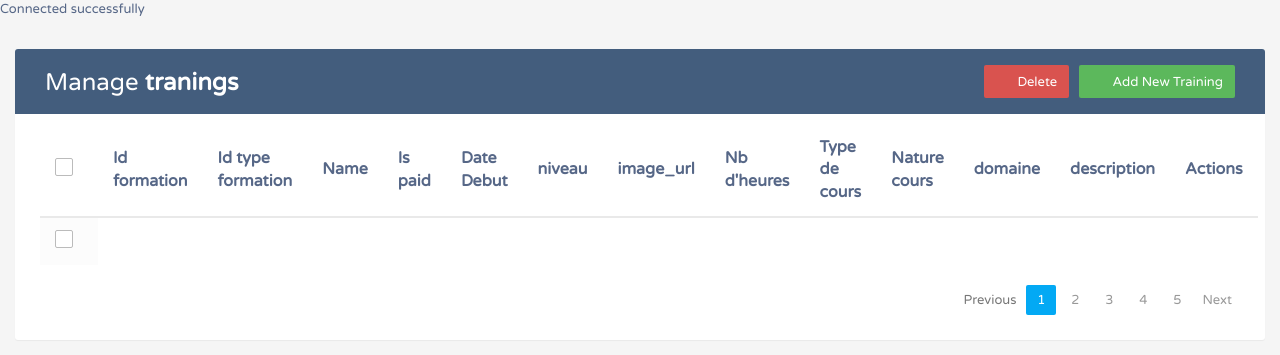
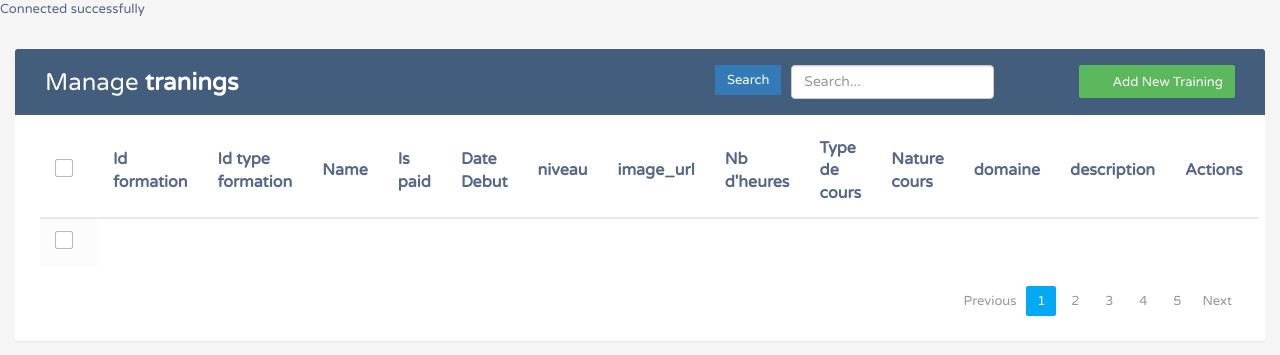
Before and after one commit to celestial-unit/Projet_web_2A_societe, a PHP site: page /newcrudview.php in a window 1280 px wide. Shown: the top 355 px of the page. Run offline with PHP 8.4, Linux system fonts and the light colour scheme; data that the repository does not hold is empty.

Commit message:
recherche

```diff
--- a/views/newcrudview.php
+++ b/views/newcrudview.php
@@ -12,7 +12,16 @@ $tab=$fc->afficherFormation();
 <link rel='stylesheet' href='https://fonts.googleapis.com/icon?family=Material+Icons'>
 <link rel='stylesheet' href='https://maxcdn.bootstrapcdn.com/font-awesome/4.7.0/css/font-awesome.min.css'>
 <link rel='stylesheet' href='https://maxcdn.bootstrapcdn.com/bootstrap/3.3.7/css/bootstrap.min.css'><link rel="stylesheet" href="./newstyle.css">
+<style>
+  #searchButton {
+  float: left;
+  margin-left: 60px;
+}
 
+#searchInput {
+  margin-left: 10px;
+}
+  </style>
 </head>
 <body>
 <!-- partial:index.partial.html -->
@@ -27,7 +36,10 @@ $tab=$fc->afficherFormation();
         <a href="addformation.php" class="btn btn-success" target="_blank">
     <i class="material-icons">&#xE147;</i> <span>Add New Training</span>
 </a>
-          <a href="supprimerformation.php" class="btn btn-danger" data-toggle="modal"><i class="material-icons">&#xE15C;</i> <span>Delete</span></a>
+<div class="search form-inline">
+  <input type="text" id="searchInput" placeholder="Search..." class="form-control">
+  <button id="searchButton" class="btn btn-primary">Search</button>
+</div>
         </div>
       </div>
     </div>
@@ -104,7 +116,7 @@ $tab=$fc->afficherFormation();
     </table>
     <div class="clearfix">
       <ul class="pagination">
-        <li class="page-item disabled"><a href="#">Previous</a></li>
+        <li class="page-item "><a href="#">Previous</a></li>
         <li class="page-item"><a href="#" class="page-link">1</a></li>
         <li class="page-item"><a href="#" class="page-link">2</a></li>
         <li class="page-item active"><a href="#" class="page-link">3</a></li>
@@ -115,35 +127,13 @@ $tab=$fc->afficherFormation();
     </div>
   </div>
 </div>
-<!-- Edit Modal HTML -->
 
-<!-- Edit Modal HTML -->
-<!-- Delete Modal HTML -->
-<div id="deleteEmployeeModal" class="modal fade">
-  <div class="modal-dialog">
-    <div class="modal-content">
-      <form>
-        <div class="modal-header">
-          <h4 class="modal-title">Delete Employee</h4>
-          <button type="button" class="close" data-dismiss="modal" aria-hidden="true">&times;</button>
-        </div>
-        <div class="modal-body">
-          <p>Are you sure you want to delete these Records?</p>
-          <p class="text-warning"><small>This action cannot be undone.</small></p>
-        </div>
-        <div class="modal-footer">
-          <input type="button" class="btn btn-default" data-dismiss="modal" value="Cancel">
-          <input type="submit" class="btn btn-danger" value="Delete">
-        </div>
-      </form>
-    </div>
-  </div>
-</div>
+
 <!-- partial -->
   <script src='https://ajax.googleapis.com/ajax/libs/jquery/1.12.4/jquery.min.js'></script>
 <script src='https://maxcdn.bootstrapcdn.com/bootstrap/3.3.7/js/bootstrap.min.js'></script><script  src="./scriptnew.js"></script>
 <script>
-$(document).ready(function(){
+$(document).ready(function() {
   var elementsParPage = 4;
   var totalElements = $(".table tbody tr").length;
   var totalPages = Math.ceil(totalElements / elementsParPage);
@@ -179,9 +169,32 @@ $(document).ready(function(){
     $(".pagination li").removeClass("active");
     $(".pagination li:contains('" + page + "')").addClass("active");
   });
+
+  $(document).ready(function() {
+  // ... (votre code de pagination) ...
+
+  $("#searchButton").on("click", function() {
+    // Récupérer la valeur saisie dans le champ de recherche
+    var searchValue = $("#searchInput").val().toLowerCase();
+
+    // Parcourir toutes les lignes du tableau
+    $(".table tbody tr").each(function() {
+      var rowText = $(this).text().toLowerCase();
+
+      // Vérifier si la valeur de recherche est présente dans le texte de la ligne (nom de formation, date de début ou domaine)
+      var formationName = $(this).find("td:eq(3)").text().toLowerCase(); // Colonne du nom de formation
+      var dateDebut = $(this).find("td:eq(5)").text().toLowerCase(); // Colonne de la date de début
+      var domaine = $(this).find("td:eq(11)").text().toLowerCase(); // Colonne du domaine
+
+      if (formationName.includes(searchValue) || dateDebut.includes(searchValue) || domaine.includes(searchValue)) {
+        $(this).show();
+      } else {
+        $(this).hide();
+      }
+    });
+  });
 });
-
+});
 </script>
-
 </body>
 </html>
```
Also changed, not shown: views/viewmore.css (+41 -0 lines), views/newstyle.css (line endings or trailing spaces).
